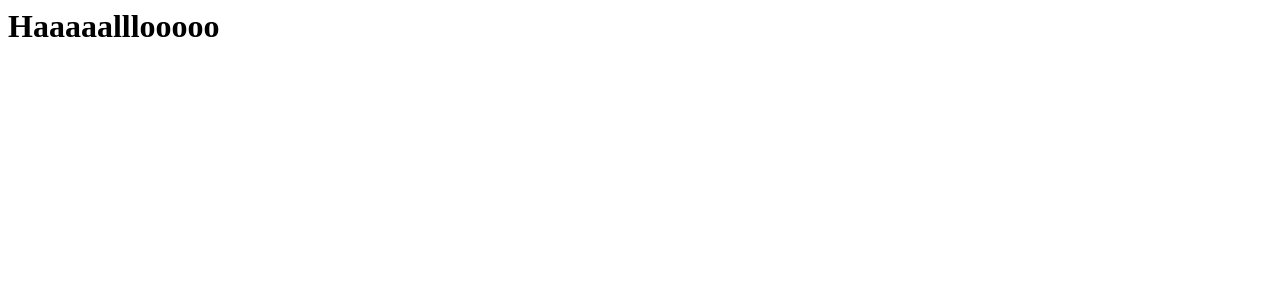
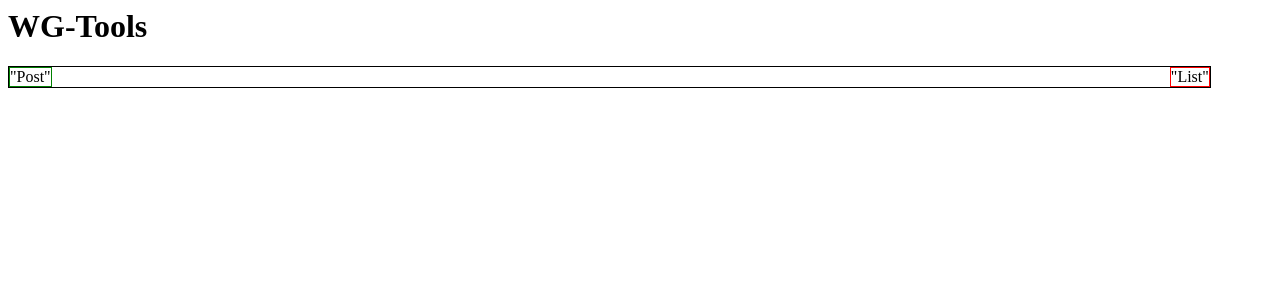
Before and after one commit to 0snap/wg-tools, a React app in the folder react-frontend/: page / in a window 1280 px wide. Shown: the top 300 px of the page. Built offline with nearby package versions, Linux system fonts and the light colour scheme.

Commit message:
Add scss and proper loaders.

```diff
--- /dev/null
+++ b/react-frontend/src/DeptList.jsx
@@ -0,0 +1,12 @@
+import React, { Component } from 'react';
+
+import './DeptList.scss'
+
+export default class DeptList extends Component {
+
+    render() {
+        return (
+            <div className="deptList--container">"List"</div>
+        );
+    }
+}
--- /dev/null
+++ b/react-frontend/src/DeptList.scss
@@ -0,0 +1,4 @@
+.deptList--container {
+    float: right;
+    border: 1px solid red;
+}
--- /dev/null
+++ b/react-frontend/src/DeptPostForm.jsx
@@ -0,0 +1,12 @@
+import React, { Component } from 'react';
+
+import './DeptPostForm.scss'
+
+export default class DeptPostForm extends Component {
+
+    render() {
+        return (
+            <div className="deptPostForm--container">"Post"</div>
+        );
+    }
+}
--- /dev/null
+++ b/react-frontend/src/DeptPostForm.scss
@@ -0,0 +1,5 @@
+.deptPostForm--container {
+    border: 1px solid green;
+    float: left;
+    overflow: hidden;
+}
--- a/react-frontend/src/MainFrame.jsx
+++ b/react-frontend/src/MainFrame.jsx
@@ -1,11 +1,19 @@
 import React, { Component } from 'react';
+import DeptPostForm from './DeptPostForm.jsx'
+import DeptList from './DeptList.jsx'
+import './MainFrame.scss'
 
 export default class MainFrame extends Component {
 
     render() {
-        return(
-            <h1> Haaaaalllooooo </h1>
-
+        return (
+            <div>
+            <h1> WG-Tools </h1>
+            <div className="deptWrapper">
+                <DeptPostForm />
+                <DeptList />
+            </div>
+            </div>
         );
     }
 }
--- /dev/null
+++ b/react-frontend/src/MainFrame.scss
@@ -0,0 +1,5 @@
+.deptWrapper {
+    width: 95%;
+    border: 1px solid black;
+    overflow: hidden;
+}
--- a/react-frontend/webpack.config.js
+++ b/react-frontend/webpack.config.js
@@ -1,5 +1,7 @@
 var webpack = require('webpack');
 var path = require('path');
+var ExtractTextPlugin = require('extract-text-webpack-plugin');
+
 
 module.exports = {
   devtool: 'eval',
@@ -15,11 +17,13 @@ module.exports = {
   },
   module: {
     loaders: [
+      { test: /\.scss$/, loader: "style!css!sass" },
       { test: /\.json$/ , loader: 'json-loader'},
       { test: /\.jsx$/, loaders: ['react-hot', 'babel'], include: path.join(__dirname, 'src') }
     ]
   },
   plugins: [
+    new ExtractTextPlugin('client.css'),
     new webpack.HotModuleReplacementPlugin()
   ]
 };
```
Also changed, not shown: react-frontend/package.json (+12 -3 lines), 1 other file (tests, documents, lock files or other folders).
